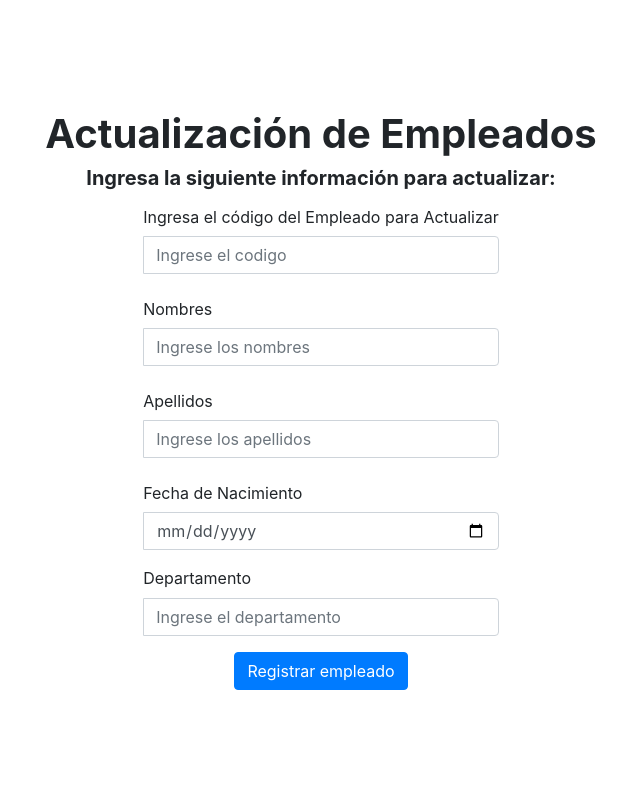
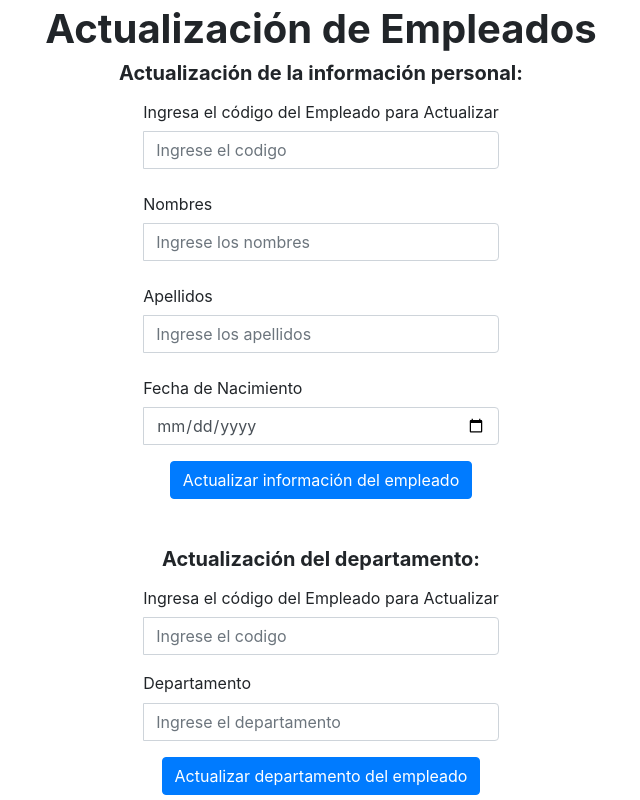
Before and after one commit to Racso1624/Proyecto-Servir, a Flask app: page /update_employee in a window 1280 px wide. Shown: the part 56-856 px from the top of the page, without its empty margins (319-959 px from the left). Run offline with Flask 3, Linux system fonts and the light colour scheme; some libraries are stand-ins or nearby versions.

Commit message:
Se agregan cambios en pagina de actualizacion

```diff
--- a/src/app.py
+++ b/src/app.py
@@ -216,7 +216,7 @@ def update_register_department():
     # De lo contrario
     else:
         # Se brinda un mensaje correcto
-        flash(("Departamento registrado exitosamente", 'success'))
+        flash(("Departamento actualizado exitosamente", 'success'))
 
     # Se redirecciona a la pagina de creacion
     return redirect(url_for('update_department'))
@@ -226,19 +226,18 @@ def update_register_department():
 def update_employee():
     return render_template('update_employee.html')
 
-# Metodo para realizar la accion de actualizar empleado
-@app.route('/update_register_employee', methods=['POST'])
-def update_register_employee():
+# Metodo para realizar la accion de actualizar la informacion del empleado
+@app.route('/update_register_employee_information', methods=['POST'])
+def update_register_employee_information():
 
     # Se obtienen los datos por parte del form
     employee_id = request.form['code']
     employee_name = request.form['name']
     employee_lastname = request.form['lastname']
     employee_birthdate = request.form['dateOfBirth']
-    employee_department = request.form['department']
 
     # Se ingresan los datos al query y se recibe el resultado
-    result = database.update_employee_query(employee_id, employee_name, employee_lastname, employee_birthdate, employee_department)
+    result = database.update_employee_information_query(employee_id, employee_name, employee_lastname, employee_birthdate)
 
     # Si el resultado da error
     if(result == "ERROR"):
@@ -252,5 +251,32 @@ def update_register_employee():
     # Se redirecciona a la pagina de creacion
     return redirect(url_for('update_employee'))
 
+# Metodo para realizar la accion de actualizar el departamento
+@app.route('/update_register_employee_department', methods=['POST'])
+def update_register_employee_department():
+
+    # Se obtienen los datos por parte del form
+    employee_id = request.form['code']
+    employee_department = request.form['department']
+
+    # Se ingresan los datos al query y se recibe el resultado
+    result = database.update_employee_department_query(employee_id, employee_department)
+
+    # Si el resultado da error
+    if(result == "ERROR"):
+        # Se brinda un mensaje de error
+        flash(("Código de empleado no existe", 'danger'))
+    # Si el departamento que se desea asignar no existe
+    elif(result == "DEPARTAMENTO"):
+        flash(("Código de departamento no existe", 'danger'))
+    # De lo contrario
+    else:
+        # Se brinda un mensaje correcto
+        flash(("Empleado actualizado exitosamente", 'success'))
+
+    # Se redirecciona a la pagina de creacion
+    return redirect(url_for('update_employee'))
+
+# Se ejecuta la WebApp
 if __name__ == '__main__':
     app.run(debug=True)
--- a/src/templates/update_employee.html
+++ b/src/templates/update_employee.html
@@ -24,12 +24,29 @@
             </ul>
         </div>
     </nav>
+
     <div class="container d-flex flex-column justify-content-center align-items-center vh-100">
+
+        <div class="d-flex justify-content-center align-items-start">
+            {% with messages = get_flashed_messages() %}
+            {% if messages %}
+            {% for message, category in messages %}
+            <div class="alert alert-{{ category }} alert-dismissible fade show" role="alert">
+                {{ message }}
+                <button type="button" class="close" data-dismiss="alert" aria-label="Close">
+                    <span aria-hidden="true">×</span>
+                </button>
+            </div>
+            {% endfor %}
+            {% endif %}
+            {% endwith %}
+        </div>
+
         <h1 class="font-weight-bold">Actualización de Empleados</h1>
-        <p class="h5 font-weight-bold">Ingresa la siguiente información para actualizar:</p>
-        <div class="container d-flex flex-column align-items-center">
+        <p class="h5 font-weight-bold">Actualización de la información personal:</p>
+        <div class="container d-flex flex-column align-items-center mb-5">
 
-            <form action="/update_register_employee" method="post" autocomplete="off">
+            <form action="/update_register_employee_information" method="post" autocomplete="off">
 
                 <div class="form-group">
                     <label for="code" class="col-form-label">Ingresa el código del Empleado para Actualizar</label>
@@ -67,6 +84,26 @@
                     </div>
                 </div>
 
+                <div class="container d-flex justify-content-center align-items-center">
+                    <input type="submit" value="Actualizar información del empleado" class="btn btn-primary" name="">
+                </div>
+            </form>
+        </div>
+
+        <p class="h5 font-weight-bold">Actualización del departamento:</p>
+        <div class="container d-flex flex-column align-items-center">
+
+            <form action="/update_register_employee_department" method="post" autocomplete="off">
+
+                <div class="form-group">
+                    <label for="code" class="col-form-label">Ingresa el código del Empleado para Actualizar</label>
+                    <div class="input-group">
+                        <span class="input-group-addon"><i class="fa fa-user" aria-hidden="true"></i></span>
+                        <input type="text" class="form-control" name="code" id="code" placeholder="Ingrese el codigo"
+                            required>
+                    </div>
+                </div>
+
                 <div class="form-group">
                     <label for="department" class="cols-sm-2 control-label">Departamento</label>
                     <div class="cols-sm-10">
@@ -78,23 +115,8 @@
                     </div>
                 </div>
 
-                <div class="d-flex justify-content-center align-items-start">
-                    {% with messages = get_flashed_messages() %}
-                    {% if messages %}
-                    {% for message, category in messages %}
-                    <div class="alert alert-{{ category }} alert-dismissible fade show" role="alert">
-                        {{ message }}
-                        <button type="button" class="close" data-dismiss="alert" aria-label="Close">
-                            <span aria-hidden="true">×</span>
-                        </button>
-                    </div>
-                    {% endfor %}
-                    {% endif %}
-                    {% endwith %}
-                </div>
-
                 <div class="container d-flex justify-content-center align-items-center">
-                    <input type="submit" value="Registrar empleado" class="btn btn-primary" name="">
+                    <input type="submit" value="Actualizar departamento del empleado" class="btn btn-primary" name="">
                 </div>
 
             </form>
```
Also changed, not shown: src/database_connector.py (+31 -5 lines), src/templates/create_department.html (+16 -15 lines), src/templates/create_employee.html (+16 -15 lines), src/templates/delete_department.html (+16 -15 lines), src/templates/delete_employee.html (+16 -15 lines), src/templates/update_department.html (+16 -15 lines).
